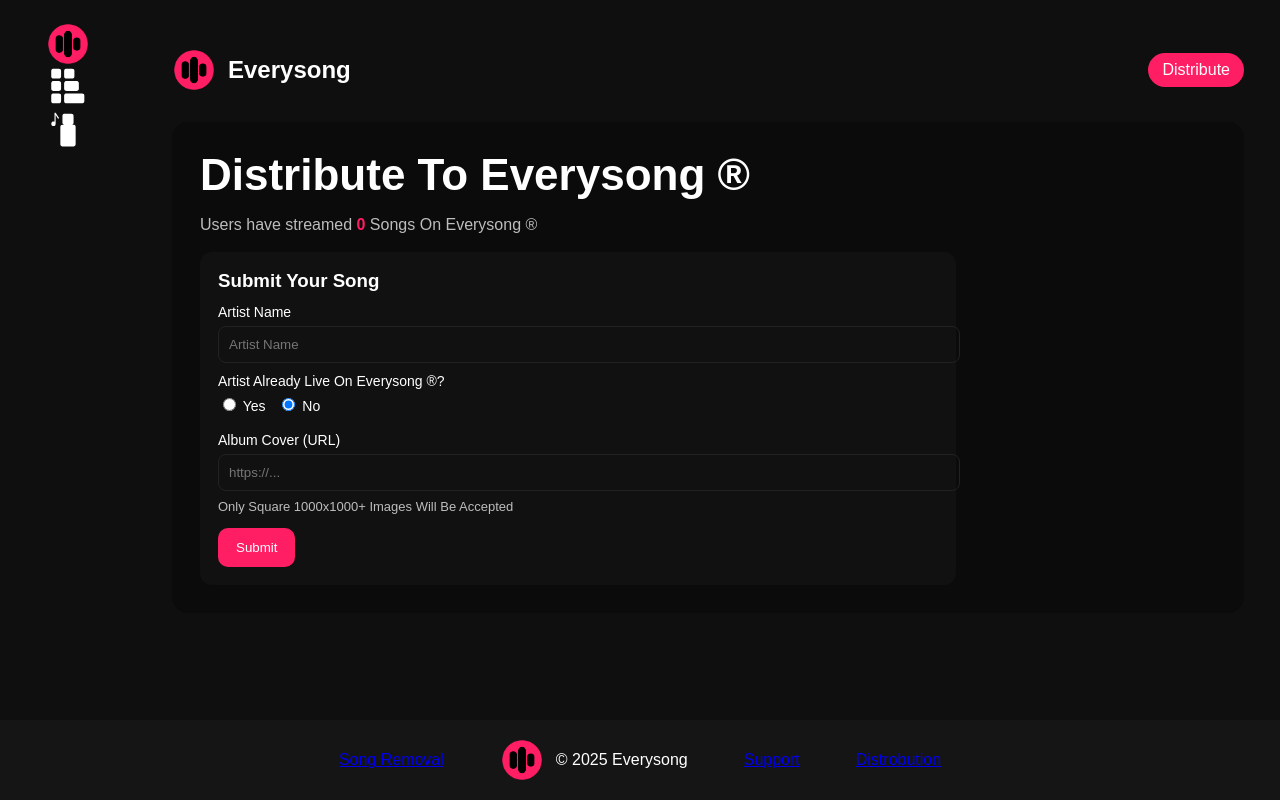
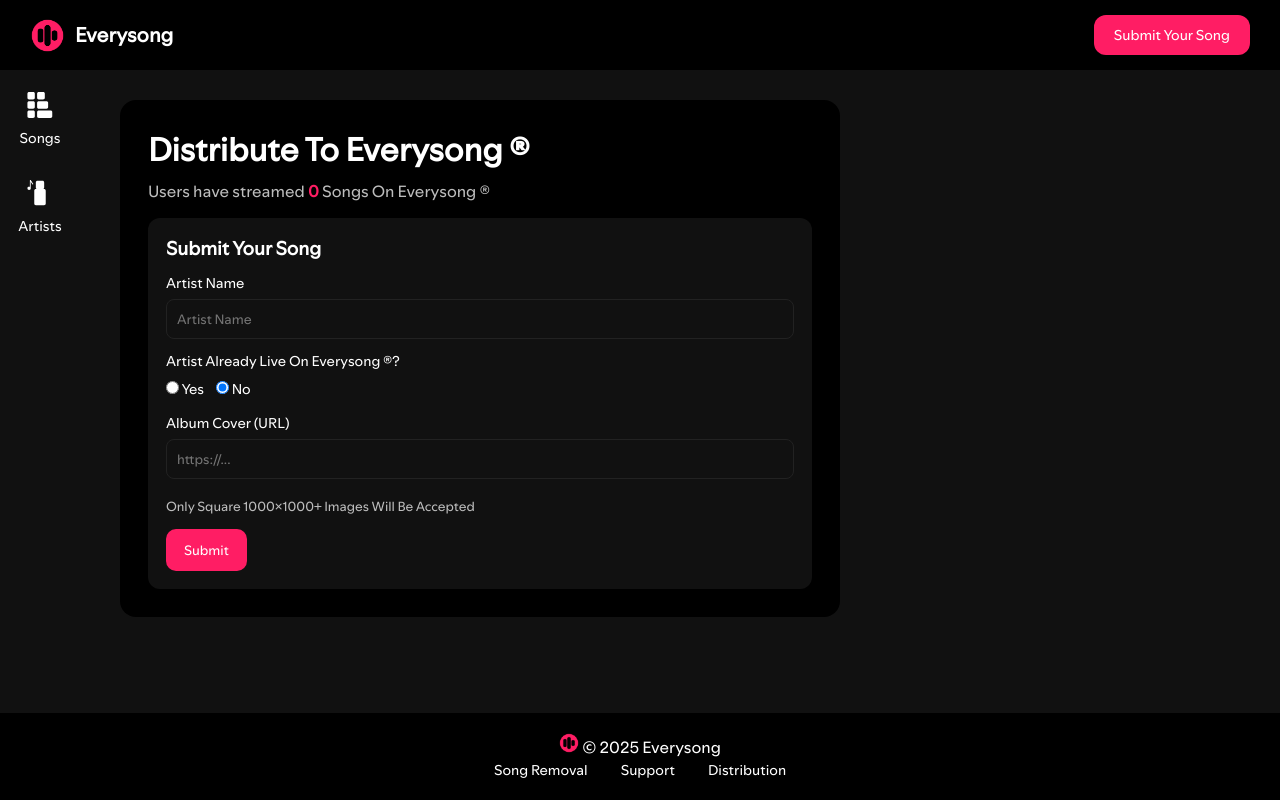
Before and after one commit to everysong/everysong.github.io, a plain HTML site: page distribute.html in a window 1280 px wide. Drawn offline with Linux system fonts and the light colour scheme.

Commit message:
Update distribute.html

```diff
--- a/distribute.html
+++ b/distribute.html
@@ -1,46 +1,204 @@
-<!doctype html>
+<!DOCTYPE html>
 <html lang="en">
 <head>
-  <meta charset="utf-8" />
+  <meta charset="UTF-8" />
   <title>Everysong — Distribute</title>
-  <meta name="viewport" content="width=device-width,initial-scale=1" />
+  <meta name="viewport" content="width=device-width, initial-scale=1" />
   <link rel="icon" href="/cdn/icon.png" />
   <style>
-    :root{--bg:#0f0f0f;--panel:#0b0b0b;--accent:#ff1d64;--white:#fff;--muted:#bdbdbd;--card:#111}
-    body{margin:0;background:var(--bg);color:var(--white);font-family:Arial,Helvetica,sans-serif}
-    .app{display:flex}
-    .sidenav{width:92px;padding:22px;display:flex;flex-direction:column;align-items:center}
-    .main{flex:1;padding:36px}
-    .panel{background:var(--panel);padding:28px;border-radius:16px;margin-top:18px}
-    h1{margin:0 0 8px 0;font-size:44px}
-    .muted{color:var(--muted)}
-    .bigaccent{color:var(--accent);font-weight:700}
-    .form{background:var(--card);padding:18px;border-radius:12px;max-width:720px;margin-top:18px}
-    .frow{display:flex;gap:12px;margin-bottom:12px;align-items:center}
-    label{display:block;font-size:14px;margin-bottom:6px}
-    input[type="text"], input[type="url"]{padding:10px;border-radius:8px;border:1px solid #222;background:transparent;color:var(--white);width:100%}
-    .radio{display:flex;gap:12px;align-items:center}
-    .note{font-size:13px;color:var(--muted);margin-top:8px}
-    .btn{background:var(--accent);padding:12px 18px;border-radius:10px;border:none;color:white;cursor:pointer}
-    .btn:disabled{opacity:.5;cursor:default}
-    .msg{margin-top:10px}
-    @media(max-width:900px){.sidenav{display:none}}
+    @font-face {
+      font-family: 'EverysongFont';
+      src: url('/cdn/font.ttf') format('truetype');
+    }
+    * {
+      font-family: 'EverysongFont', sans-serif;
+      margin: 0;
+      padding: 0;
+      box-sizing: border-box;
+      text-decoration: none;
+      color: white;
+    }
+    body {
+      background: #111;
+      color: #fff;
+      display: flex;
+      flex-direction: column;
+      min-height: 100vh;
+    }
+    main {
+      flex: 1;
+      margin-left: 100px;
+      padding: 100px 20px 60px;
+    }
+
+    /* Top Nav */
+    .top-nav {
+      display: flex;
+      justify-content: space-between;
+      align-items: center;
+      padding: 15px 30px;
+      background: #000;
+      position: fixed;
+      top: 0;
+      width: 100%;
+      z-index: 1000;
+    }
+    .top-nav-left {
+      display: flex;
+      align-items: center;
+    }
+    .top-nav-left img {
+      width: 35px;
+      margin-right: 10px;
+    }
+    .top-nav-left span {
+      font-size: 20px;
+      font-weight: bold;
+    }
+    .top-nav button {
+      background: #ff1d64;
+      border: none;
+      padding: 10px 20px;
+      border-radius: 12px;
+      font-size: 14px;
+      cursor: pointer;
+      transition: transform 0.2s ease;
+    }
+    .top-nav button:hover {
+      transform: scale(1.05);
+    }
+
+    /* Side Nav */
+    .side-nav {
+      position: fixed;
+      top: 70px;
+      left: 0;
+      padding: 20px 10px;
+      display: flex;
+      flex-direction: column;
+      gap: 30px;
+      align-items: center;
+      width: 80px;
+    }
+    .side-nav a {
+      display: flex;
+      flex-direction: column;
+      align-items: center;
+      font-size: 14px;
+      transition: color 0.3s, transform 0.2s;
+    }
+    .side-nav a img {
+      width: 30px;
+      margin-bottom: 8px;
+    }
+    .side-nav a:hover {
+      color: #ff1d64;
+      transform: scale(1.05);
+    }
+
+    /* Form + Panel */
+    .panel {
+      background: #000;
+      padding: 28px;
+      border-radius: 16px;
+      margin-bottom: 30px;
+      max-width: 720px;
+    }
+    .panel h1 {
+      font-size: 32px;
+      margin-bottom: 8px;
+    }
+    .muted {
+      color: #bdbdbd;
+      margin-bottom: 16px;
+    }
+    .bigaccent {
+      color: #ff1d64;
+      font-weight: 700;
+    }
+    .form {
+      background: #111;
+      padding: 18px;
+      border-radius: 12px;
+    }
+    label {
+      display: block;
+      font-size: 14px;
+      margin-bottom: 6px;
+    }
+    input[type="text"], input[type="url"] {
+      padding: 10px;
+      border-radius: 8px;
+      border: 1px solid #222;
+      background: transparent;
+      color: white;
+      width: 100%;
+      margin-bottom: 12px;
+    }
+    .radio {
+      display: flex;
+      gap: 12px;
+      margin: 8px 0;
+    }
+    .note {
+      font-size: 13px;
+      color: #bdbdbd;
+      margin-top: 6px;
+    }
+    .btn {
+      background: #ff1d64;
+      padding: 12px 18px;
+      border-radius: 10px;
+      border: none;
+      color: white;
+      cursor: pointer;
+      transition: transform 0.2s ease;
+    }
+    .btn:hover {
+      transform: scale(1.05);
+    }
+    .btn:disabled {
+      opacity: .5;
+      cursor: default;
+    }
+    .msg {
+      margin-top: 10px;
+    }
+
+    /* Footer */
+    footer {
+      text-align: center;
+      padding: 20px;
+      background: #000;
+      margin-top: auto;
+    }
+    footer a {
+      margin: 0 15px;
+      font-size: 14px;
+      transition: color 0.3s;
+    }
+    footer a:hover {
+      color: #ff1d64;
+    }
   </style>
 </head>
 <body>
-  <div class="app">
-    <aside class="sidenav">
-      <img src="/cdn/icon.png" style="width:44px;height:44px;border-radius:50%"/>
-      <a class="nav-button" href="/songs"><img src="/cdn/songs.svg" width="40"/></a>
-      <a class="nav-button" href="/artists"><img src="/cdn/artists.svg" width="40"/></a>
-    </aside>
-
-    <main class="main">
-      <div style="display:flex;justify-content:space-between;align-items:center">
-        <div style="display:flex;align-items:center;gap:12px"><img src="/cdn/icon.png" width="44"/><h2>Everysong</h2></div>
-        <a class="cta" style="background:var(--accent);padding:8px 14px;border-radius:18px;color:white;text-decoration:none" href="/distribute">Distribute</a>
+  <!-- Top Nav -->
+  <div class="top-nav">
+    <div class="top-nav-left">
+      <img src="/cdn/icon.png" alt="Logo"><span>Everysong</span>
+    </div>
+    <button onclick="window.location.href='/distribute'">Submit Your Song</button>
   </div>
 
+  <!-- Side Nav -->
+  <div class="side-nav">
+    <a href="/songs"><img src="/cdn/songs.svg" alt=""><span>Songs</span></a>
+    <a href="/artists"><img src="/cdn/artists.svg" alt=""><span>Artists</span></a>
+  </div>
+
+  <!-- Main -->
+  <main>
     <div class="panel">
       <h1>Distribute To Everysong ®</h1>
       <p class="muted">Users have streamed <span id="totalCount" class="bigaccent">0</span> Songs On Everysong ®</p>
@@ -48,27 +206,21 @@
       <div class="form" id="submitForm">
         <h3 style="margin:0 0 12px 0">Submit Your Song</h3>
 
-          <div>
         <label>Artist Name</label>
         <input id="artistName" type="text" placeholder="Artist Name" />
-          </div>
 
-          <div style="margin-top:10px">
         <label>Artist Already Live On Everysong ®?</label>
         <div class="radio">
           <label><input type="radio" name="live" value="yes" /> Yes</label>
           <label><input type="radio" name="live" value="no" checked /> No</label>
         </div>
-            <div id="existingLinkWrap" style="margin-top:8px;display:none">
+        <div id="existingLinkWrap" style="display:none">
           <input id="existingLink" type="url" placeholder="https://everysong/..."/>
         </div>
-          </div>
 
-          <div style="margin-top:12px">
         <label>Album Cover (URL)</label>
         <input id="coverUrl" type="url" placeholder="https://..." />
         <div class="note">Only Square 1000x1000+ Images Will Be Accepted</div>
-          </div>
 
         <div style="margin-top:14px;display:flex;gap:12px;align-items:center">
           <button id="submitBtn" class="btn">Submit</button>
@@ -77,22 +229,19 @@
       </div>
     </div>
   </main>
-  </div>
 
-  <div style="position:fixed;left:0;right:0;bottom:0;background:#151515;padding:18px 24px;display:flex;justify-content:center;gap:56px;align-items:center">
-    <a class="bottomlink" href="#" id="removeLink">Song Removal</a>
-    <div style="display:flex;align-items:center;gap:12px">
-      <img src="/cdn/icon.png" style="width:44px;height:44px;border-radius:50%"/>
-      <div>© 2025 Everysong</div>
-    </div>
-    <a class="bottomlink" href="#" id="supportLink">Support</a>
-    <a class="bottomlink" href="/distribute">Distrobution</a>
-  </div>
+  <!-- Footer -->
+  <footer>
+    <img src="/cdn/icon.png" width="20">
+    <span>© 2025 Everysong</span><br>
+    <a href="#" id="removeLink">Song Removal</a>
+    <a href="#" id="supportLink">Support</a>
+    <a href="/distribute">Distribution</a>
+  </footer>
 
   <script src="/js/artists_data.js"></script>
   <script src="/js/songs_data.js"></script>
   <script src="/js/backend.js"></script>
-
   <script>
     document.addEventListener('DOMContentLoaded', ()=>{
       document.getElementById('supportLink').addEventListener('click',(e)=>{e.preventDefault();alert('Please Contact support@everysong.github.io')});
@@ -115,7 +264,6 @@
       const msg = document.getElementById('formMsg');
       btn.addEventListener('click', ()=>{
         msg.textContent=''; btn.disabled=true; btn.textContent='Processing..';
-        // simulate time 1.5 - 3s
         const t = 1500 + Math.random()*1500;
         setTimeout(()=>{
           const artistName = document.getElementById('artistName').value.trim();
@@ -123,15 +271,13 @@
           const live = document.querySelector('input[name="live"]:checked').value;
           const existing = document.getElementById('existingLink').value.trim();
 
-          // very simple validation: artist name + cover provided, if live=yes then existing link required
           const valid = artistName && cover && (live==='no' || (live==='yes' && existing));
           if(!valid){
             btn.disabled=false; btn.textContent='Submit';
             msg.style.color='red'; msg.textContent="We Couldn't Verify This Request, Please Try Again";
           } else {
-            btn.textContent='Success!'; // stay disabled
-            msg.style.color='var(--accent)'; msg.textContent="Success! We've Got Your Request!";
-            // NOTE: not actually uploading — you said you add songs manually
+            btn.textContent='Success!';
+            msg.style.color='#ff1d64'; msg.textContent="Success! We've Got Your Request!";
           }
         }, t);
       });
```
Lines whose indentation alone changed are shown as unchanged.
